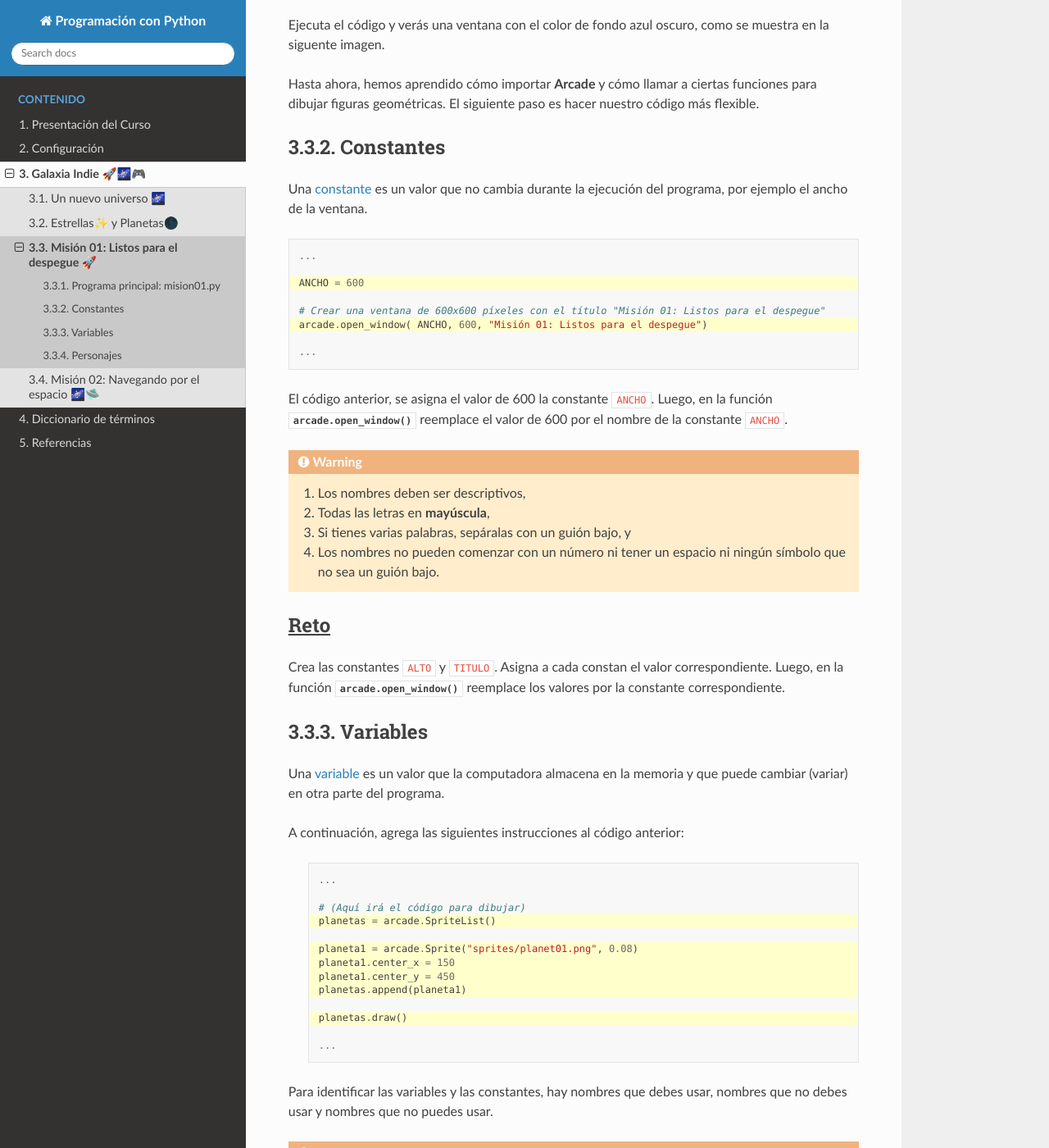
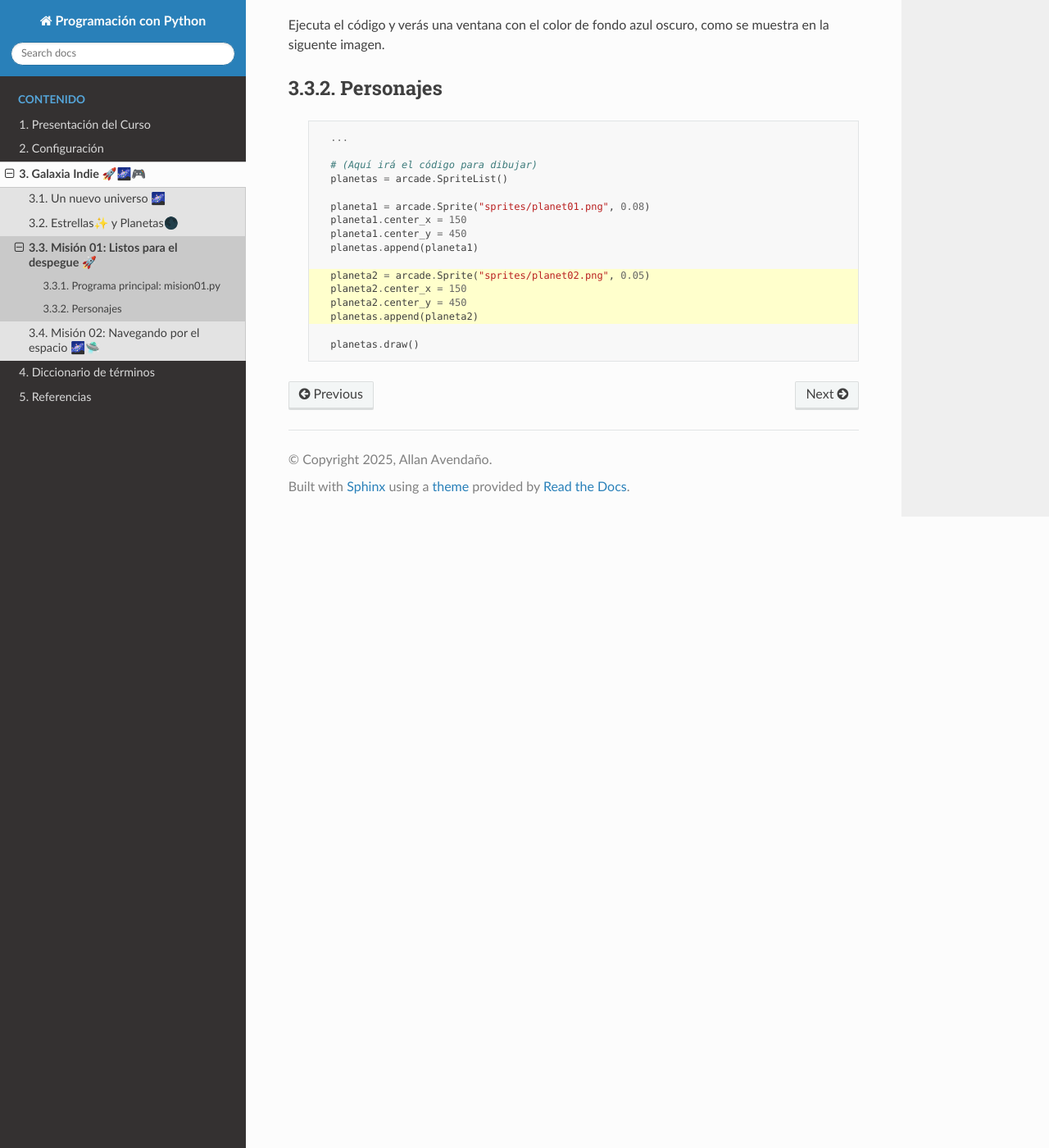
Before and after one commit to aavendan/programacion-python, a Sphinx documentation site: the page built from docs/source/sesiones/sesion03.rst, in a window 1280 px wide and 1400 px high, scrolled down 818 px. Shown: the whole window at 82% size. Built offline with Sphinx 7.4.7 and the Read the Docs theme 3.1.0, drawn with Linux system fonts in a browser that asks for light colours; some of the changed text lies outside the part shown.

Commit message:
Sprites and SpritesList

```diff
--- a/docs/source/sesiones/sesion03.rst
+++ b/docs/source/sesiones/sesion03.rst
@@ -46,103 +46,6 @@ se muestra en la siguente imagen.
 
 .. imagen
 
-Hasta ahora, hemos aprendido cómo importar **Arcade** y cómo llamar a ciertas
-funciones para dibujar figuras geométricas. El siguiente paso es hacer nuestro
-código más flexible.
-
-Constantes
-------------------
-
-Una :term:`constante` es un valor que no cambia durante la ejecución del
-programa, por ejemplo el ancho de la ventana.
-
-.. code-block:: python
-    :emphasize-lines: 3,6
-
-    ...
-
-    ANCHO = 600
-
-    # Crear una ventana de 600x600 píxeles con el título "Misión 01: Listos para el despegue"
-    arcade.open_window( ANCHO, 600, "Misión 01: Listos para el despegue")
-
-    ...
-
-El código anterior, se asigna el valor de 600 la constante ``ANCHO``.
-Luego, en la función :py:func:`arcade.open_window()` reemplace el valor de 600
-por el nombre de la constante ``ANCHO``.
-
-.. warning::
-
-    1. Los nombres deben ser descriptivos,
-    2. Todas las letras en **mayúscula**,
-    3. Si tienes varias palabras, sepáralas con un guión bajo, y
-    4. Los nombres no pueden  comenzar con un número ni tener un espacio ni ningún símbolo que no sea un guión bajo.
-
-.. rubric:: Reto
-  :heading-level: 2
-  :class: mi-clase-css
-
-Crea las constantes ``ALTO`` y ``TITULO``. Asigna a cada constan el valor
-correspondiente. Luego, en la función :py:func:`arcade.open_window()` reemplace
-los valores por la constante correspondiente.
-
-.. admonition:: Clic aquí para ver una pista
-  :collapsible: closed
-
-  A continuación, la solución al reto anterior.
-
-  .. code-block:: python
-    :emphasize-lines: 4,5,8
-
-    ...
-
-    ANCHO = 600
-    ALTO = 600
-    TITULO = "Misión 01: Listos para el despegue"
-
-    # Crear una ventana de 600x600 píxeles con el título "Misión 01: Listos para el despegue"
-    arcade.open_window( ANCHO, ALTO, TITULO )
-
-    ...
-
-Variables
-------------------
-
-Una :term:`variable` es un valor que la computadora almacena en la memoria y
-que puede cambiar (variar) en otra parte del programa.
-
-A continuación, agrega las siguientes instrucciones al código anterior:
-
-  .. code-block:: python
-    :emphasize-lines: 4,6-9,11
-
-    ...
-
-    # (Aquí irá el código para dibujar)
-    planetas = arcade.SpriteList()
-
-    planeta1 = arcade.Sprite("sprites/planet01.png", 0.08)
-    planeta1.center_x = 150
-    planeta1.center_y = 450
-    planetas.append(planeta1)
-
-    planetas.draw()
-
-    ...
-
-
-
-Para identificar las variables y las constantes, hay nombres que debes usar,
-nombres que no debes usar y nombres que no puedes usar.
-
-.. warning::
-
-    1. Los nombres deben ser descriptivos,
-    2. Todas las letras en **minúscula**,
-    3. Si tienes varias palabras, sepáralas con un guión bajo, y
-    4. Los nombres no pueden  comenzar con un número ni tener un espacio ni ningún símbolo que no sea un guión bajo.
-
 Personajes
 ------------------
 
```
